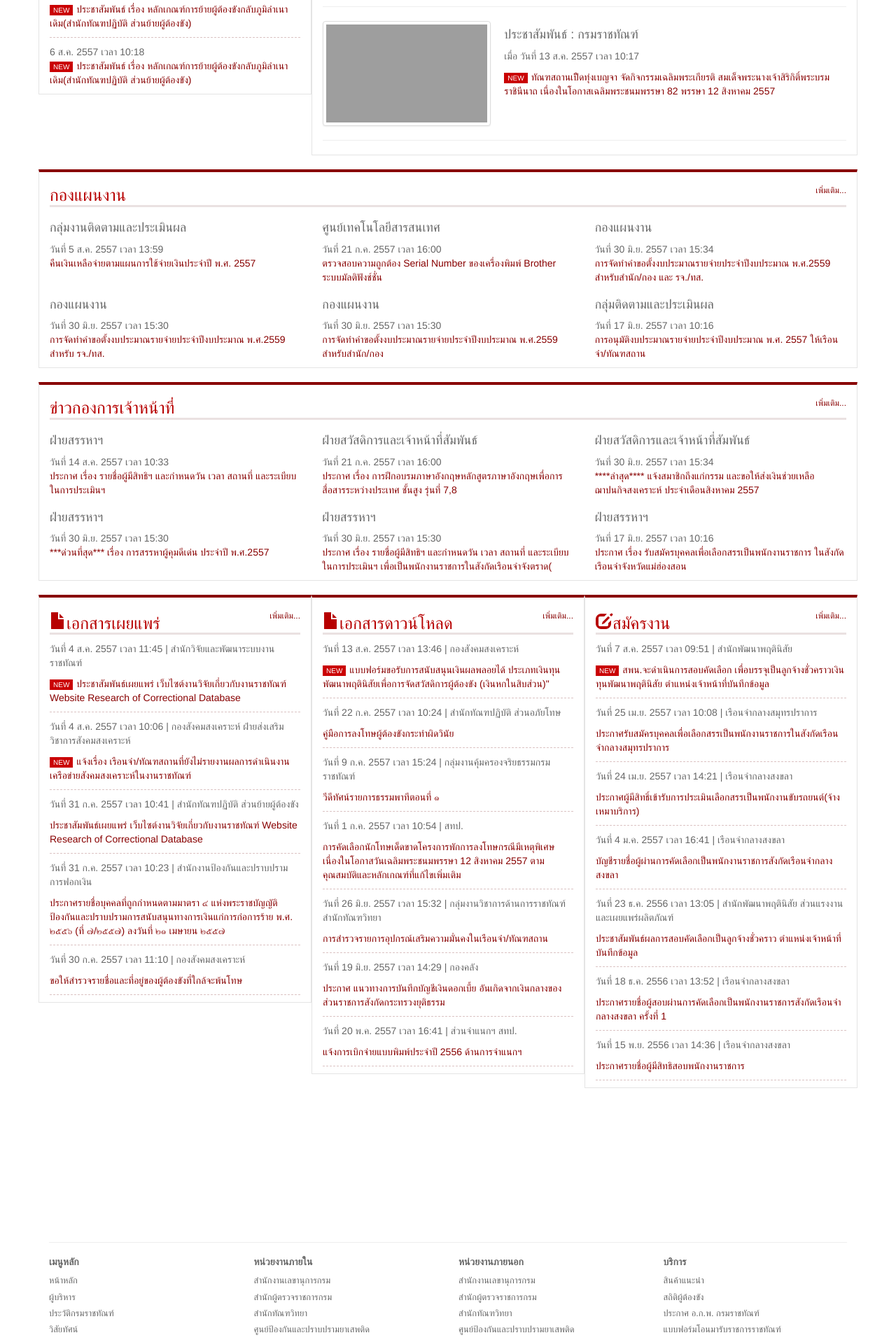
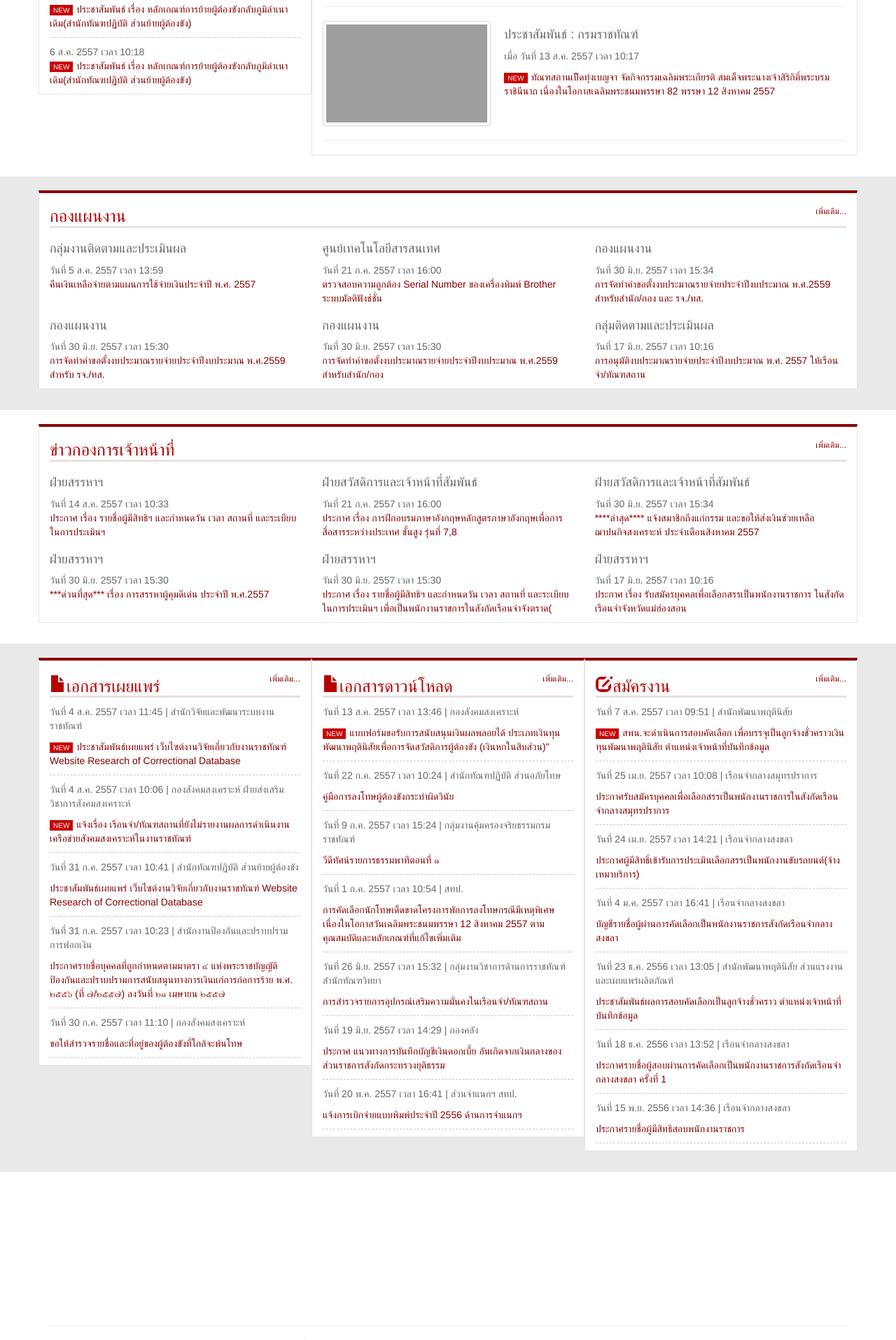
Before and after one commit to LuciferUltraM/correct.go.th, a PHP site: page / in a window 1280 px wide. Shown: the part 1271-3186 px from the top of the page at 70% size. Run offline with PHP 8.4, Linux system fonts and the light colour scheme; some libraries are stand-ins or nearby versions; grey boxes are pictures that could not be loaded.

Commit message:
add alt-section

```diff
--- a/css/custom.css
+++ b/css/custom.css
@@ -84,6 +84,14 @@ color: #880000;
 	text-decoration: none;
 }
 a:hover, a:focus {
-color: #d80202;
+colo	r: #d80202;
 	text-decoration: none;
 }
+
+.alt-section {
+	background-color: #e9e9e9;
+	padding-top: 20px;
+	padding-bottom: 10px;
+	margin-top: 10px;
+	margin-bottom: 20px;
+}
--- a/index.html
+++ b/index.html
@@ -342,6 +342,7 @@
 </div>
 
 <!-- Plan -->
+<div class="alt-section">
 <div class="container">
 	<div class="row">
 		<div class="sidebar-inner col-xs-12 col-md-12" id="plan-news">
@@ -379,6 +380,7 @@
       </div>
     </div>
   </div>
+</div>
 </div>
 </div>
 
@@ -424,6 +426,7 @@
 </div>
 
 <!-- Downloads -->
+<div class="alt-section">
 <div class="container">
 
  <div class="row">
@@ -517,6 +520,7 @@
 
 </div>
 </div>
+</div>
 
 <!-- Footer -->
 <div class="container">
```
Lines whose indentation alone changed are shown as unchanged.
